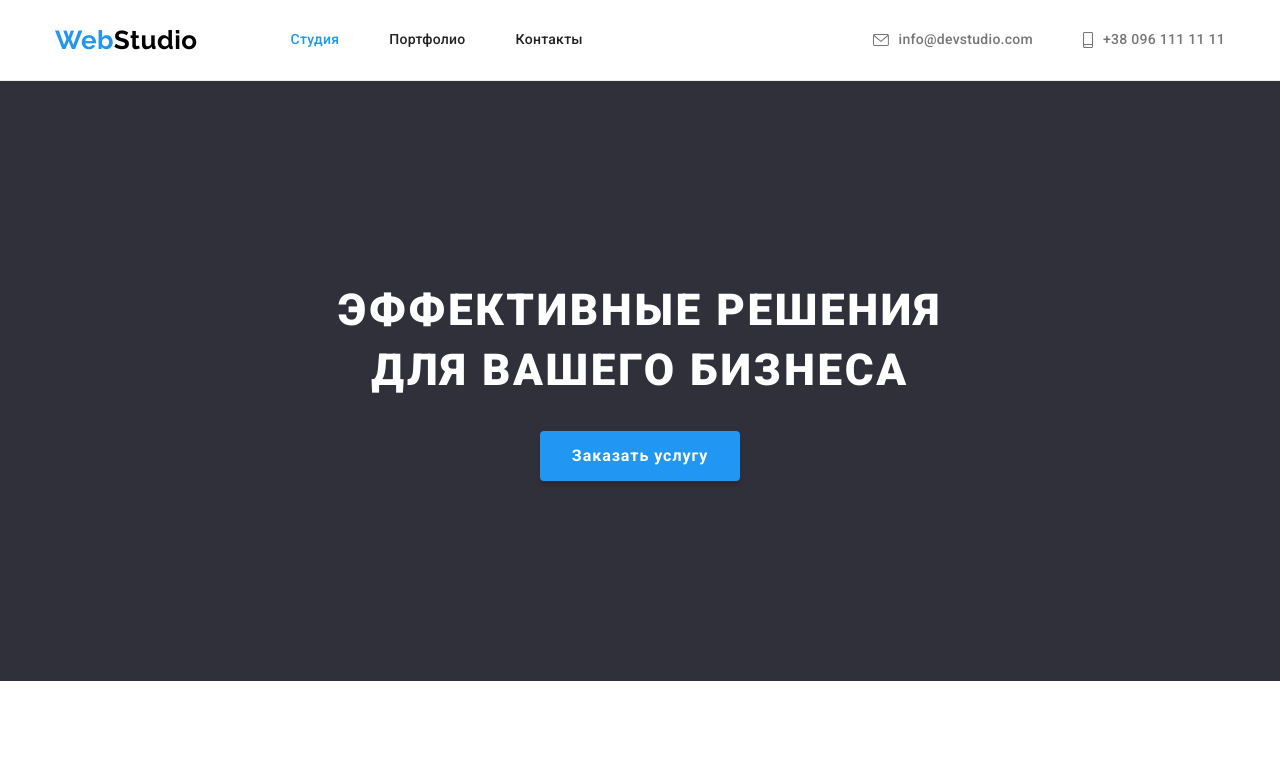
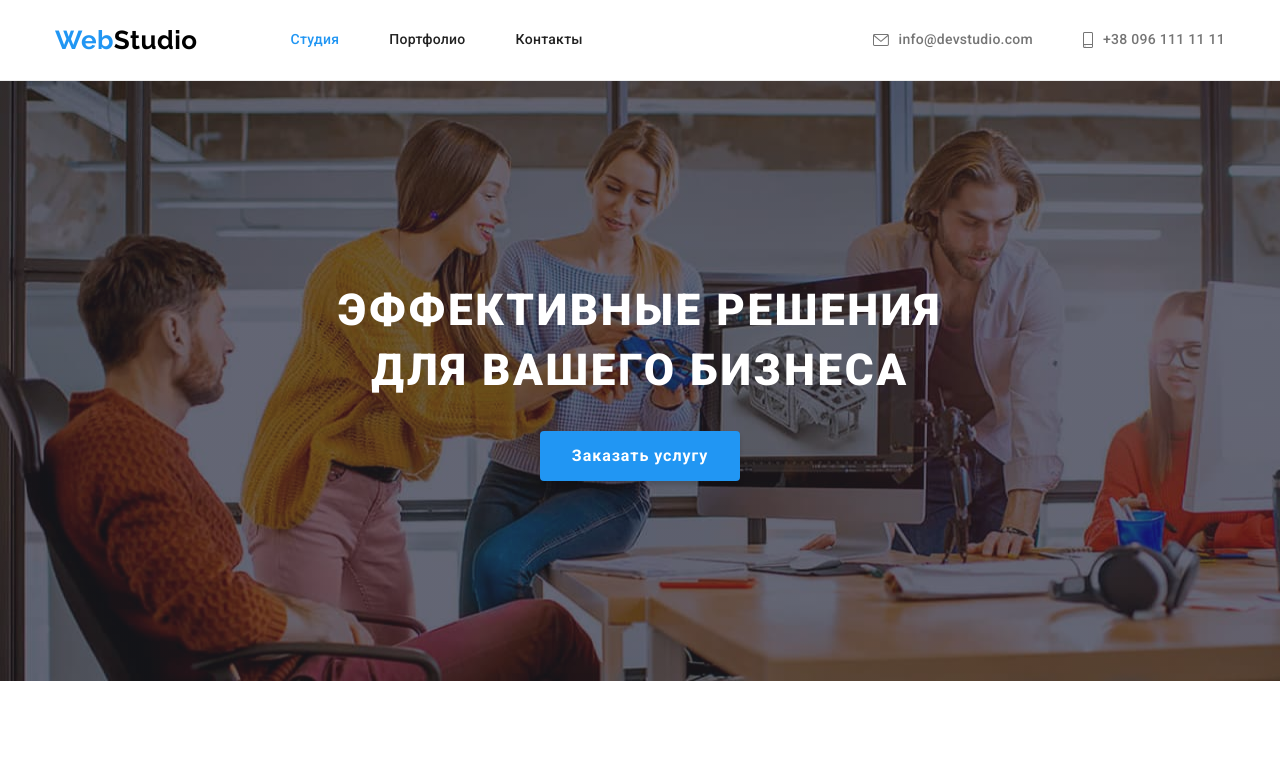
Before and after one commit to YriiHvozdetskiy/goit-markup-hw-04, a plain HTML site: page index.html in a window 1280 px wide. Shown: the top 772 px of the page. Drawn offline with nearby package versions, Linux system fonts and the light colour scheme.

Commit message:
add hero bg

```diff
--- a/css/style.css
+++ b/css/style.css
@@ -164,7 +164,6 @@ button {
 
 .contacts .link:hover,
 .contacts .link:focus {
-    /* color: var(--accent-color); */
     --color4: var(--accent-color);
 }
 
@@ -180,11 +179,20 @@ button {
 /* ======= Студія / hero css =======*/
 
 .hero {
-    background: var(--hero-footer-bg-color);
-
+    max-width: 1600px;
     text-align: center;
     padding-top: 200px;
     padding-bottom: 200px;
+    padding-left: 15px;
+    padding-right: 15px;
+    margin-right: auto;
+    margin-left: auto;
+
+    background: var(--hero-footer-bg-color);
+    background-position: center;
+    background-repeat: no-repeat;
+    background-size: cover;
+    background: linear-gradient(to right, rgba(47, 48, 58, 0.4), rgba(47, 48, 58, 0.4)), url("../images/content/hero-bg.jpg");
 }
 
 .hero .title {
```
